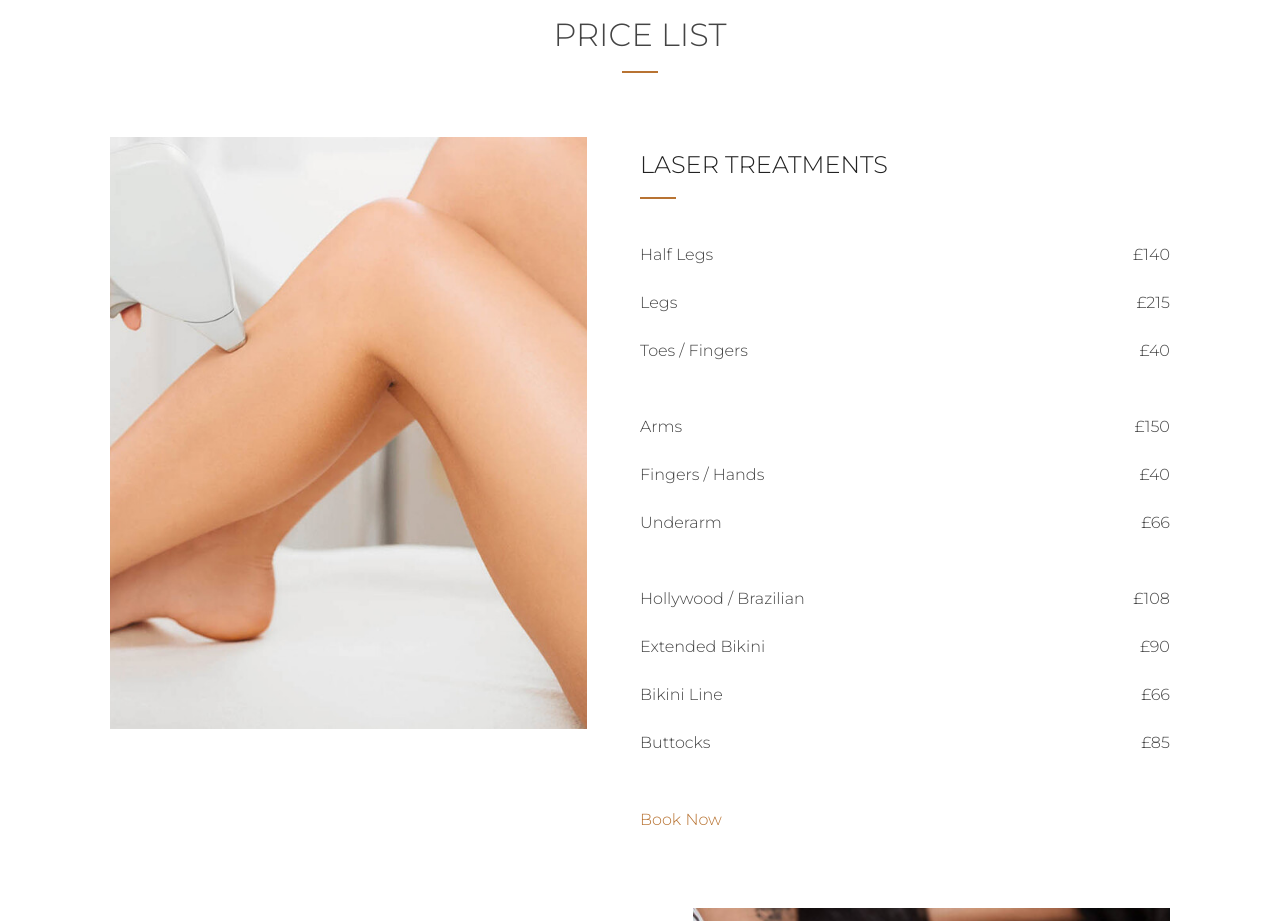
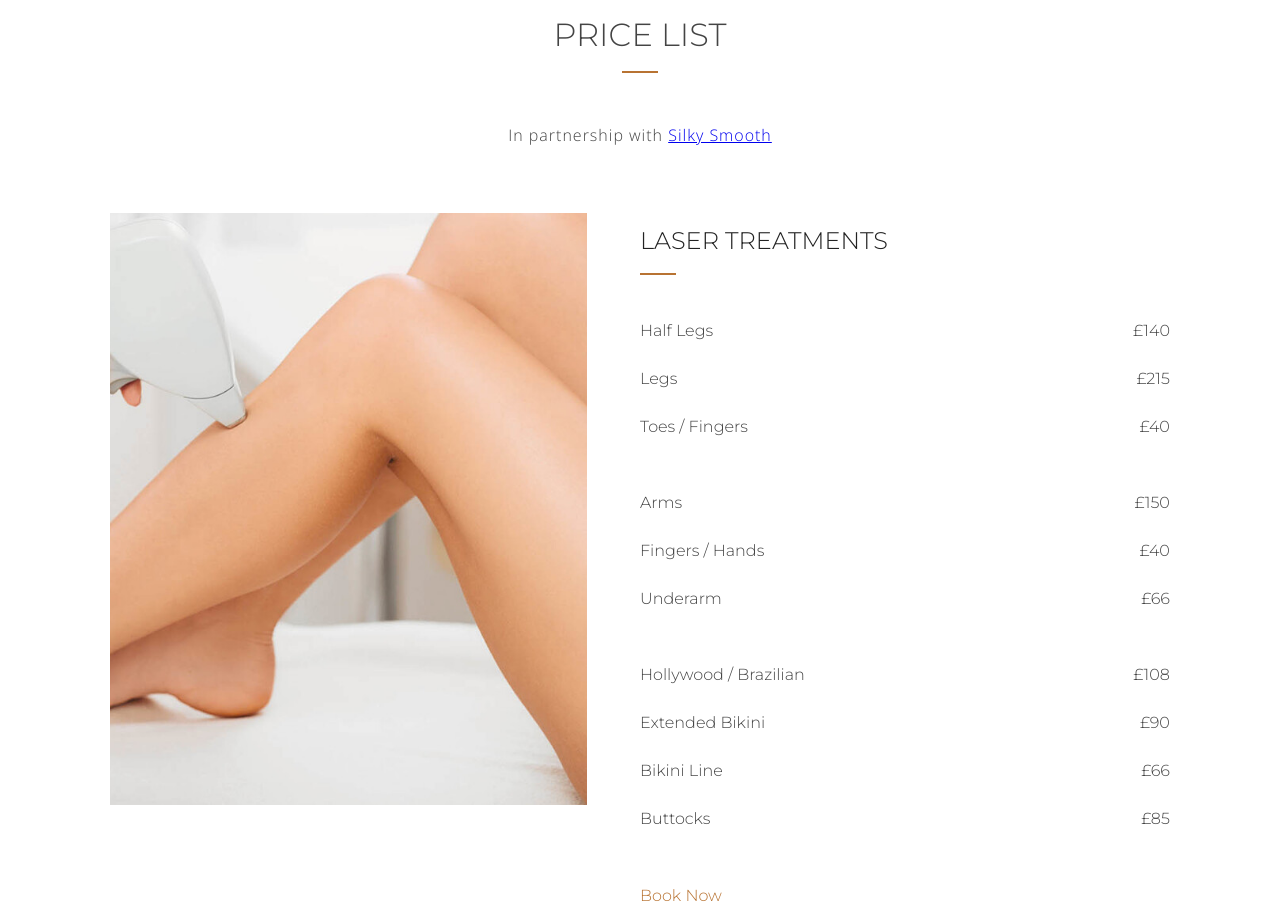
Before and after one commit to MiVladie/ashkaesthetics, a Gatsby site: page /services/laser-treatment-hair-removal in a window 1280 px wide. Shown: the part 1520-2441 px from the top of the page. Built offline with nearby package versions, Linux system fonts and the light colour scheme; Gatsby itself is replaced by a stand-in of ours.

Commit message:
updated laser treatment info

```diff
--- a/src/pages/services/laser-treatment-hair-removal.js
+++ b/src/pages/services/laser-treatment-hair-removal.js
@@ -53,7 +53,17 @@ const LaserHairRemoval = () => {
 			</Section>
 
 			<Section>
-				<Introduction main='Price list' />
+				<Introduction
+					main='Price list'
+					description={[
+						<>
+							In partnership with{' '}
+							<a href='https://www.silkysmoothbeauty.com/' target='_blank' rel='noopener noreferrer'>
+								Silky Smooth
+							</a>
+						</>
+					]}
+				/>
 
 				<Informative image={laserHairRemovalImage} main='Laser Treatments' description=''>
 					<Catalog
```
